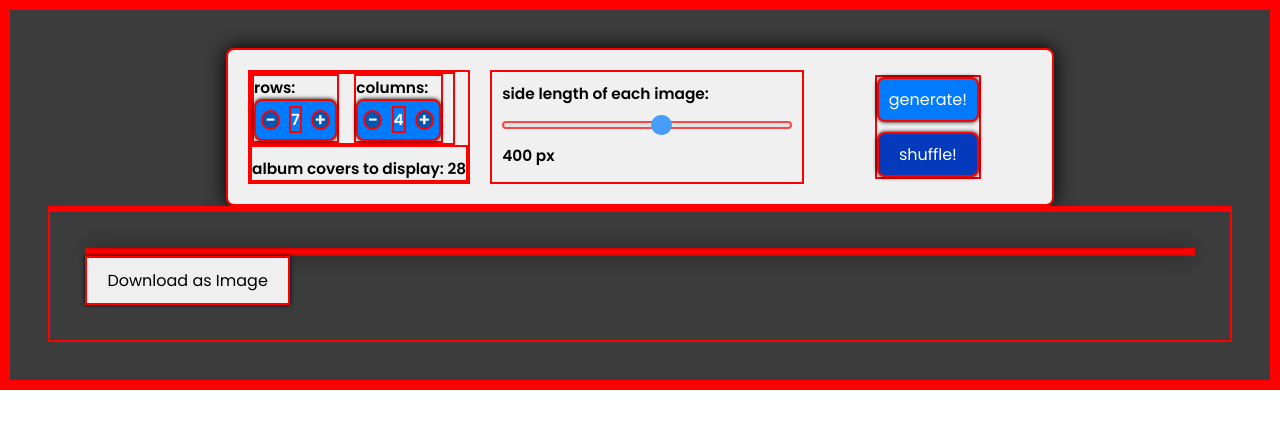
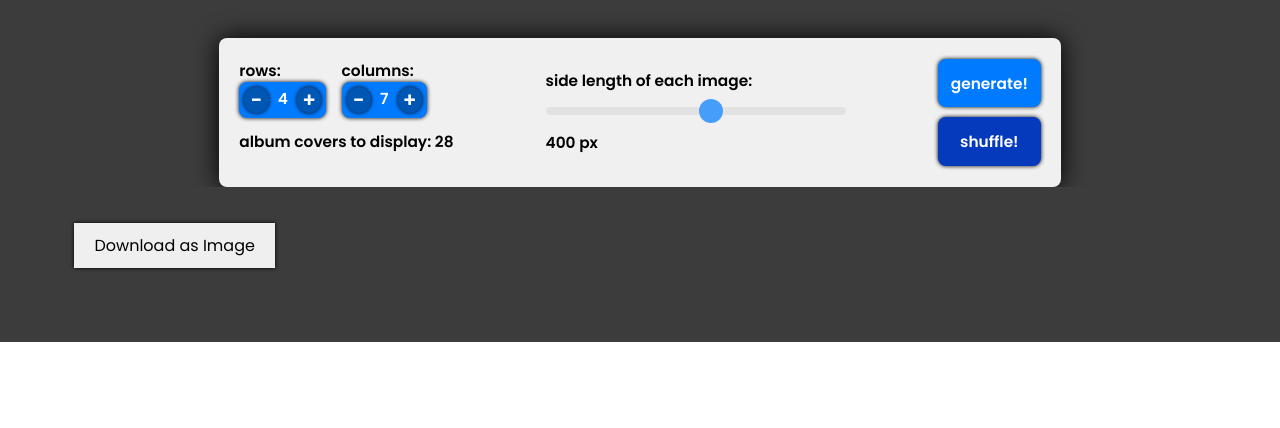
Before and after one commit to ramitbratabiswas/album-collage-maker, a React (Vite) app: page /creator in a window 1280 px wide. Shown: the top 428 px of the page. Built offline with nearby package versions, Linux system fonts and the light colour scheme.

Commit message:
completed styling

```diff
--- a/src/components/gridSettings.jsx
+++ b/src/components/gridSettings.jsx
@@ -4,8 +4,8 @@ export default function GridSettings({ data, setData }) {
 
   const total = 100;
 
-  const [rows, setRows] = useState(7);
-  const [columns, setColumns] = useState(4);
+  const [rows, setRows] = useState(4);
+  const [columns, setColumns] = useState(7);
   const [resolution, setResolution] = useState(400);
 
   const incrementRows = () => {
@@ -34,7 +34,7 @@ export default function GridSettings({ data, setData }) {
 
   return (
     <div className="grid-settings-container">
-      <div>
+      <div className="rows-columns-">
         <div className="rows-and-columns">
           <div>
             rows:
--- a/src/pages/creator.jsx
+++ b/src/pages/creator.jsx
@@ -7,7 +7,6 @@ import GridSettings from "../components/gridSettings";
 export default function Creator() {
 
   const [data, setData] = useState({ rows: 4, columns: 7, resolution: 400 });
-  console.log(data);
 
   return (
     <div className='creator-container'>
--- a/src/styles.css
+++ b/src/styles.css
@@ -7,7 +7,6 @@
   border: 0;
   box-sizing: border-box;
   font-family: 'Poppins', 'sans-serif';
-  border: 2px solid red;
 }
 
 .creator-container {
@@ -24,6 +23,7 @@
 }
 
 .banner {
+  background-color: black;
   display: grid;
   gap: 0px;
   line-height: 0;
@@ -33,6 +33,11 @@
 .banner-image-container {
   width: 100%;
   aspect-ratio: 1 / 1;
+  transition: all 0.3s ease-in-out;
+}
+
+.banner-image-container:hover {
+  opacity: 0.3;
 }
 
 .image {
@@ -57,11 +62,12 @@ button:hover {
 /* Grid Settings */
 .grid-settings-container {
   display: flex;
-  flex-wrap: wrap;
+  flex-wrap: nowrap;
+  justify-content: space-between;
   padding: clamp(12px, 1.6vw, 24px);
   background-color: #f0f0f0;
   border-radius: 8px;
-  box-shadow: 0 0px 20px rgb(0, 0, 0);
+  box-shadow: 0 0px 24px rgb(0, 0, 0);
   width: 70%;
   margin: auto;
   gap: 20px;
@@ -78,9 +84,9 @@ button:hover {
 
 .rows-button, .columns-button {
   display: flex;
-  align-items: center;
   background-color: #007bff;
   padding: 0.4vw;
+  vertical-align: center;
   border-radius: 8px;
   color: white;
   gap: clamp(6px, 0.6vw, 12px);
@@ -89,20 +95,23 @@ button:hover {
 
 .rows, .columns {
   margin: 0 2%;
+  font-size: clamp(10px, 1.2vw, 24px);
 }
 
 .rows-minus, .rows-plus, .columns-minus, .columns-plus {
-  display: inline-flex;
+  display: flex;
   justify-content: center;
   align-items: center;
-  width: 1.6vw;
-  height: 1.6vw;
+  vertical-align: center;
+  width: clamp(12px, 2vw, 37px);
+  height: clamp(12px, 2vw, 36px);
   background-color: #0056b3;
+  box-shadow: 0 0 4px black;
   color: white;
   border-radius: 50%;
   cursor: pointer;
   user-select: none;
-  font-size: 18px;
+  font-size: clamp(12px, 1.6vw, 24px);
 }
 
 .rows-minus:hover, .rows-plus:hover, .columns-minus:hover, .columns-plus:hover {
@@ -114,7 +123,7 @@ button:hover {
 }
 
 .number-of-covers {
-  padding-top: 10px
+  padding-top: 1vw;
 }
 
 .slider {
@@ -146,8 +155,8 @@ button:hover {
 .slider::-webkit-slider-thumb {
   -webkit-appearance: none;
   appearance: none;
-  width: 1.6vw;
-  height: 1.6vw;
+  width: clamp(12px, 2vw, 24px);
+  height: clamp(12px, 2vw, 24px);
   border-radius: 50%;
   background: #007bff;
   cursor: pointer;
@@ -159,8 +168,8 @@ button:hover {
 }
 
 .slider::-moz-range-thumb {
-  width: 1.6vw;
-  height: 1.6vw;
+  width: clamp(12px, 2vw, 24px);
+  height: clamp(12px, 2vw, 24px);
   border-radius: 50%;
   background: #007bff;
   cursor: pointer;
@@ -172,36 +181,22 @@ button:hover {
 }
 
 .generate-button, .shuffle-button {
-  padding: 8px 10px;
+  padding: clamp(6px, 1vw, 16px) clamp(6px, 1vw, 16px);
   color: white;
   border-radius: 8px;
   cursor: pointer;
   transition: background-color 0.3s ease;
   width: 100%;
+  font-size: clamp(12px, 1.2vw, 24px);
+  font-weight: 600;
 }
 
 .generate-button {
   background-color: #007bff;
 }
 
-.generate-button:hover {
-  background-color: #0056b3;
-}
-
-.generate-button:active {
-  background-color: #003f7f;
-}
-
 .shuffle-button {
   background-color: #063abd;
-}
-
-.shuffle-button:hover {
-  background-color: #042a87;
-}
-
-.shuffle-button:active {
-  background-color: #021752;
 }
 
 .buttons {
@@ -210,5 +205,4 @@ button:hover {
   gap: clamp(6px, 0.8vw, 10px);
   align-items: flex-end;
   width: auto;
-  margin: auto;
 }
```
